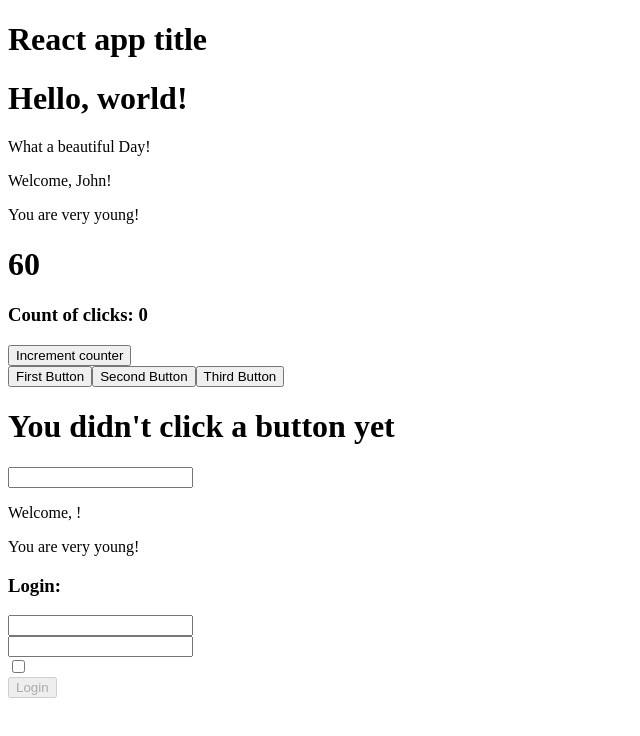
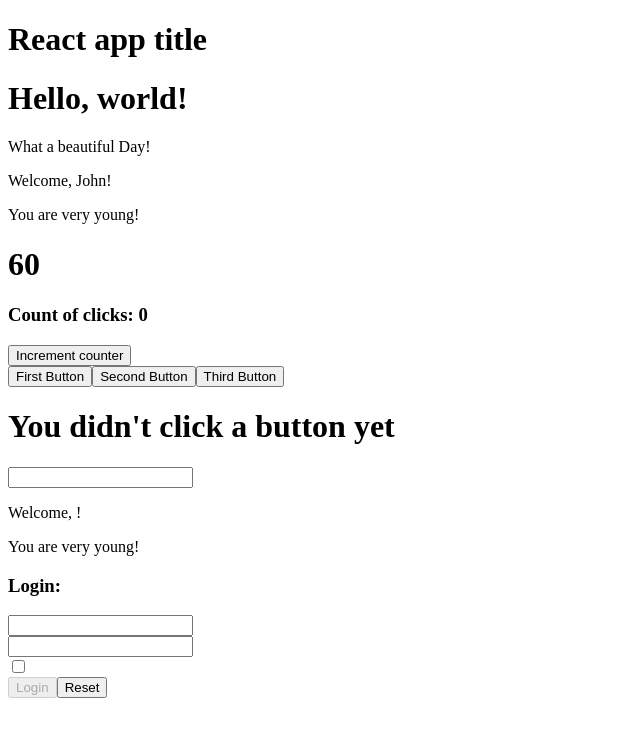
Before and after one commit to Kekko26/react-exercises, a React (Create React App) app: page / in a window 1280 px wide. Shown: the top 736 px of the page, without its empty margins (0-640 px from the left). Built offline with nearby package versions, Linux system fonts and the light colour scheme.

Commit message:
Exercise done

```diff
--- a/src/Login.js
+++ b/src/Login.js
@@ -25,6 +25,12 @@ export class Login extends React.Component{
         this.props.onLogin(this.state.username,this.state.password,this.state.remember)
     }
 
+    resetEventHandler = ()=>{
+        this.setState((state)=>{
+            return {username: '', password: '', remember: false}
+        })
+    }
+
     render(){
         return(
             <div>
@@ -33,6 +39,7 @@ export class Login extends React.Component{
                 <input name="password" type="password" value={this.state.password} onChange={this.loginEventHandler}/> <br/>
                 <input name="remember" type="checkbox" checked={this.state.remember} onChange={this.loginEventHandler}/> <br/>
                 <button type="button" id="loginButton" onClick={this.buttonEventHandler}>Login</button>
+                <button type='reset' onClick={this.resetEventHandler}>Reset</button>
             </div>
         )
     }
```
